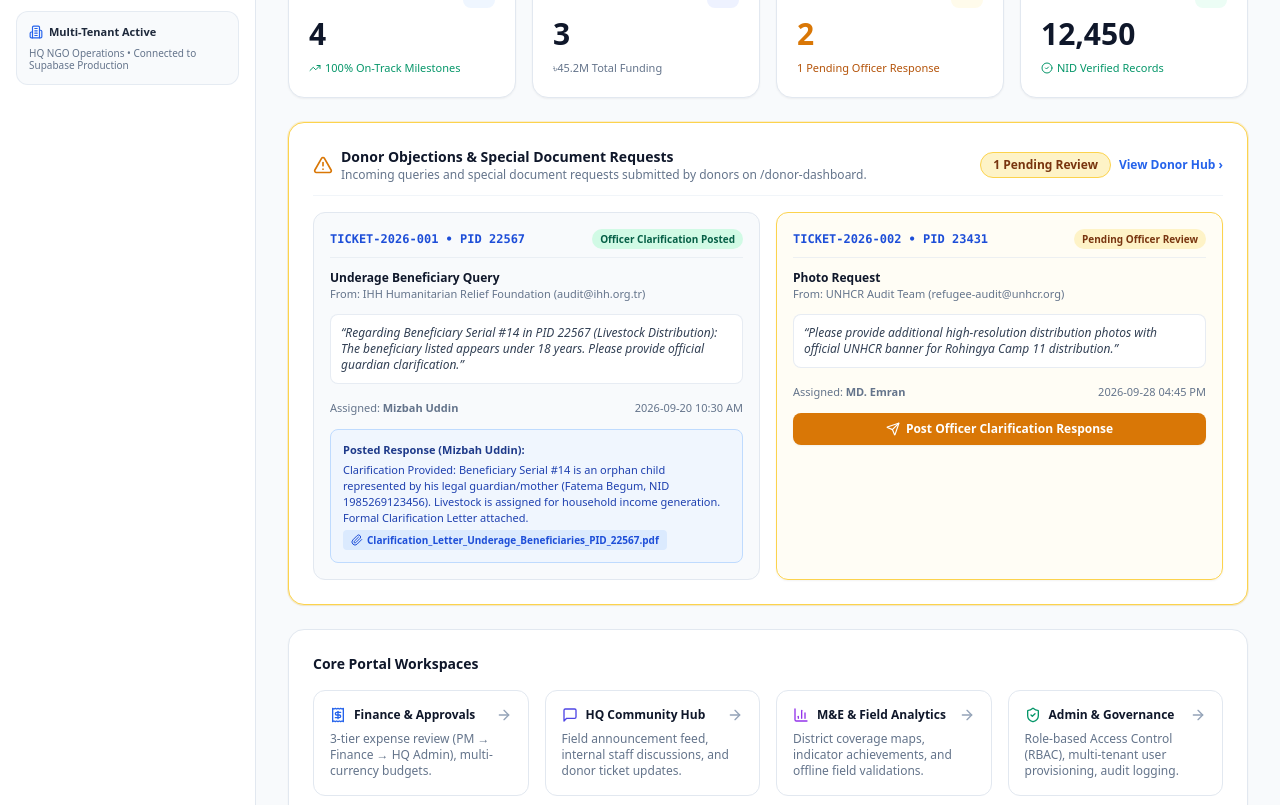
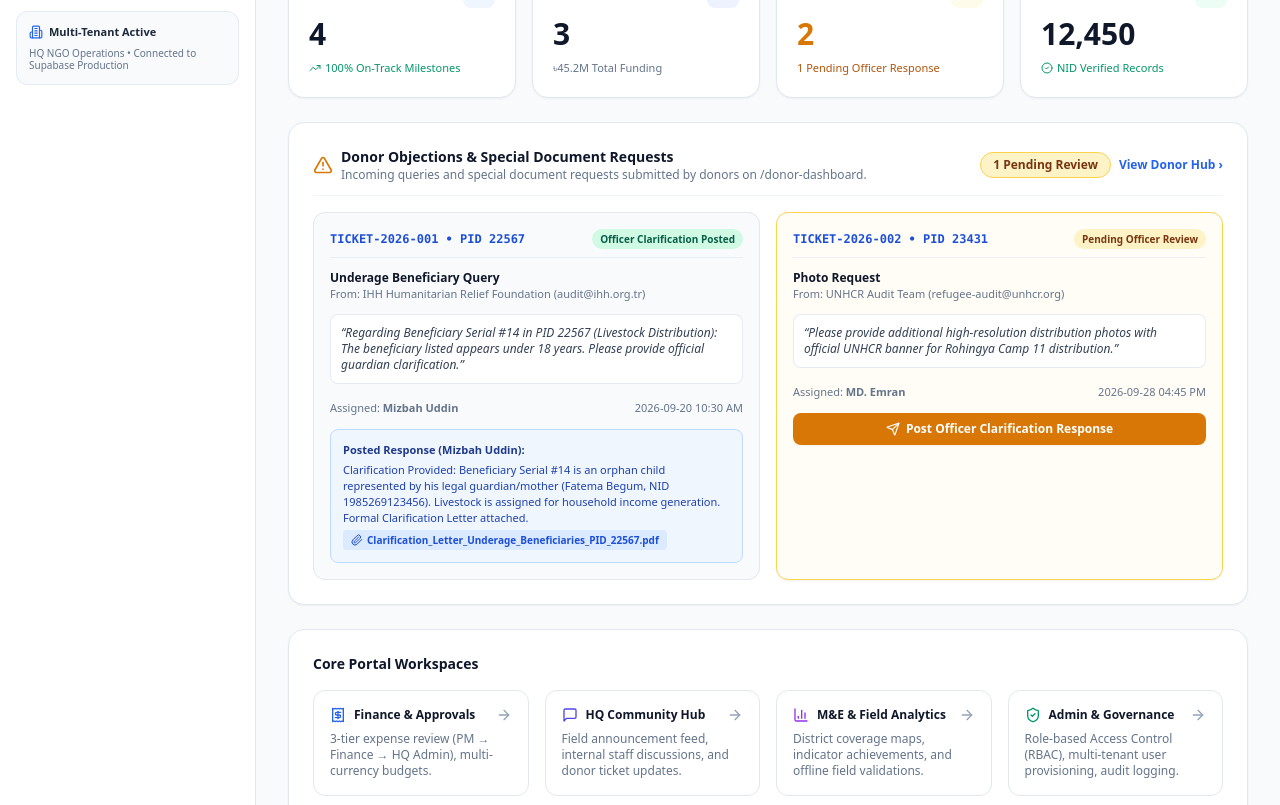
Before and after one commit to dhshishirD/skb-portal, a Next.js app: page /dashboard in a window 1280 px wide. Shown: the part 420-1225 px from the top of the page. Built offline with nearby package versions, Linux system fonts and the light colour scheme; no server answers.

Commit message:
style(dashboard): harmonize staff dashboard objections container with clean flat slate styling

```diff
--- a/src/app/(staff)/dashboard/page.tsx
+++ b/src/app/(staff)/dashboard/page.tsx
@@ -192,7 +192,7 @@ export default function StaffDashboardPage() {
       </div>
 
       {/* DONOR CORRECTION & SPECIAL DOCUMENT REQUESTS SECTION */}
-      <div className="bg-white rounded-2xl border border-amber-300 p-6 shadow-sm space-y-4 ring-1 ring-amber-400/20">
+      <div className="bg-white rounded-2xl border border-slate-200 p-6 shadow-sm space-y-4">
         <div className="flex flex-wrap items-center justify-between gap-3 border-b border-slate-100 pb-3">
           <div className="flex items-center gap-2">
             <AlertTriangle className="w-5 h-5 text-amber-600" />
```
